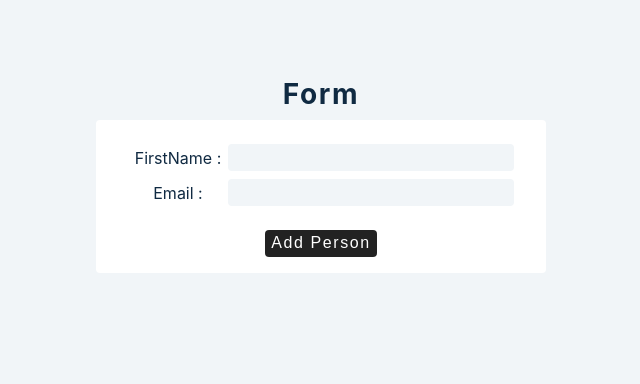
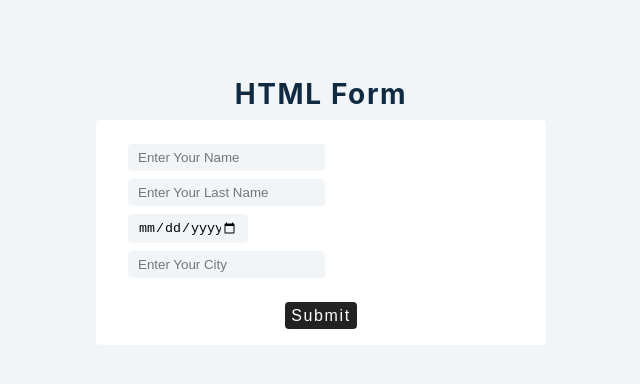
Before and after one commit to Nand9999/React, a React (Create React App) app: page / in a window 1280 px wide. Shown: the top 384 px of the page, without its empty margins (319-959 px from the left). Built offline with nearby package versions, Linux system fonts and the light colour scheme.

Commit message:
React Hooks

```diff
--- a/src/data.js
+++ b/src/data.js
@@ -3,3 +3,4 @@ export const data=[
     { id:2 , name :"Reddy"},
     { id:3, name : "Badugu"}
 ];
+// array of objects
--- /dev/null
+++ b/src/form.js
@@ -0,0 +1,90 @@
+import {useState,useEffect} from 'react';
+
+
+const Form = () => {
+
+    const [name,setName]=useState('');
+    const [lastName,setLastName]=useState('');
+    const [dob,setDob]=useState('');
+    const [city,setCity]=useState('');
+
+    // store all input values into array
+
+    const [people,setPeople] =useState([]);
+
+    const handleSubmit = (e) => {
+         e.preventDefault();
+
+        if (name && lastName && dob && city) {
+
+            const person={id:new Date().getTime().toString(),name:name, lastName:lastName,dob,city};
+
+            setPeople([...people,person]);
+            console.log(people);
+
+            // empting the input values because prevent default stops from reloading the page and values remain the form
+
+            setName('');
+            setLastName('');
+            setDob('');
+            setCity('');
+
+        }
+
+    }
+
+    return (
+        <>
+        <h3>HTML form</h3>
+
+        <form className='form' onSubmit={handleSubmit}>
+
+
+            <input className='form-control' type='text' id='name' placeholder='Enter Your Name ' value={name}
+            onChange={(e)=>setName(e.target.value)}/>
+
+           <input className='form-control' type='text' id='lastName' placeholder='Enter Your Last Name ' value={lastName}
+            onChange={(e)=>setLastName(e.target.value)}/>
+
+            <input className='form-control' type='date' id='name' placeholder='Enter Your DOB ' value={dob}
+            onChange={(e)=>setDob(e.target.value)}/>
+
+            <input className='form-control' type='text' id='name' placeholder='Enter Your City ' value={city}
+            onChange={(e)=>setCity(e.target.value)}/>
+
+            <button type='submit' className='btn'>Submit</button>
+
+
+            {/* Display array of objects on the browser */}
+
+
+            {
+                people.map((people)=>{
+                    // destructuring an array
+
+                    const {id,name,lastName,dob,city}=people;
+
+                    return(
+
+                    <div key = {id}>
+                        <h3>{name}</h3>
+                        <h3>{lastName}</h3>
+                        <h3>{dob}</h3>
+                        <h3>{city}</h3>
+                    </div>
+                    );
+
+                })
+            }
+
+
+        </form>
+
+        </>
+
+
+    )
+}
+
+
+export default Form;
```
Also changed, not shown: src/App.js (+6 -1 lines), src/PropDrilling.js (added, +29 -0 lines).
